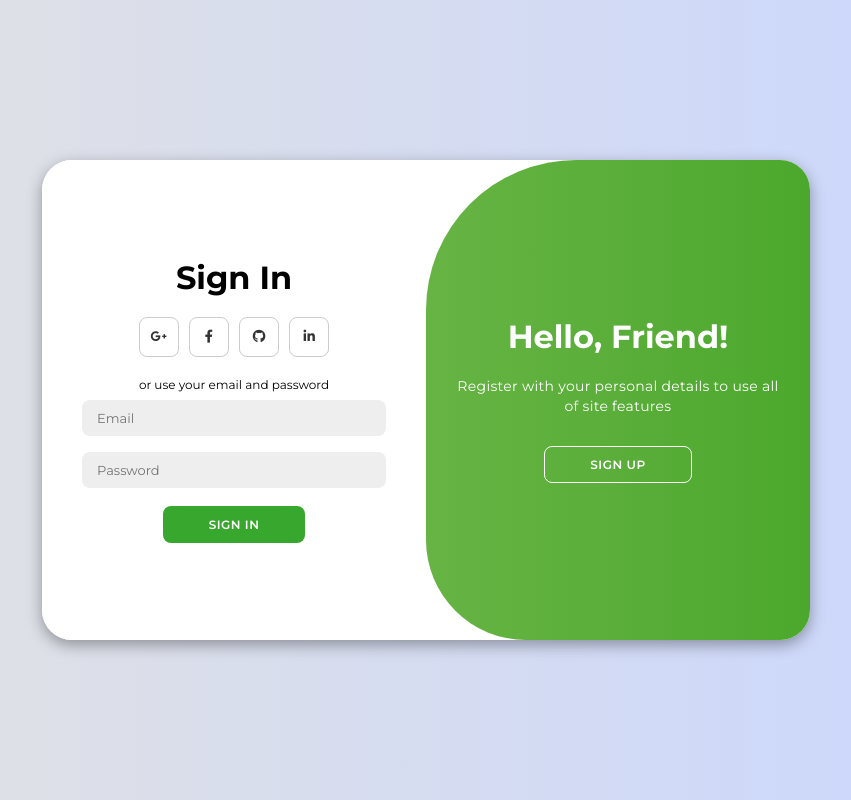
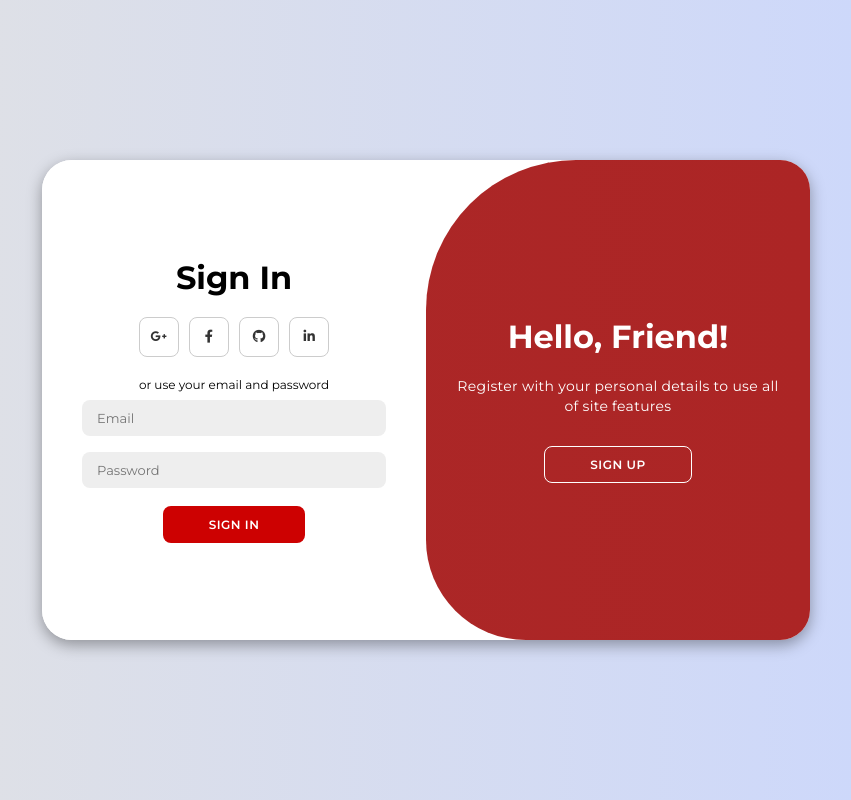
Before and after one commit to harman1242katodia/MovieFlix_webdevproject, a Flask app: page / in a window 1280 px wide. Shown: the whole page, without its empty margins (214-1065 px from the left). Run offline with Flask 2, Linux system fonts and the light colour scheme.

Commit message:
Login Page Changes

```diff
--- a/templates/MovieFlix.html
+++ b/templates/MovieFlix.html
@@ -8,7 +8,7 @@
     <style>
         /* Add styles for the logout button */
         .logout {
-            background-color: #31a82d;
+            background-color: #cd0101;
             color: #fff;
             padding: 10px 20px;
             border: none;
--- a/templates/login.html
+++ b/templates/login.html
@@ -56,7 +56,7 @@
         }
 
         .container button {
-            background-color: #37a82d;
+            background-color: #cd0101;
             color: #fff;
             font-size: 12px;
             padding: 10px 45px;
@@ -170,9 +170,9 @@
         }
 
         .toggle {
-            background-color: #31a82d;
+            background-color: #cd0101;
             height: 100%;
-            background: linear-gradient(to right, #82c05c, #4ca82d);
+            background: linear-gradient(to right, #ab2828, #ac2525);
             color: #fff;
             position: relative;
             left: -100%;
```
